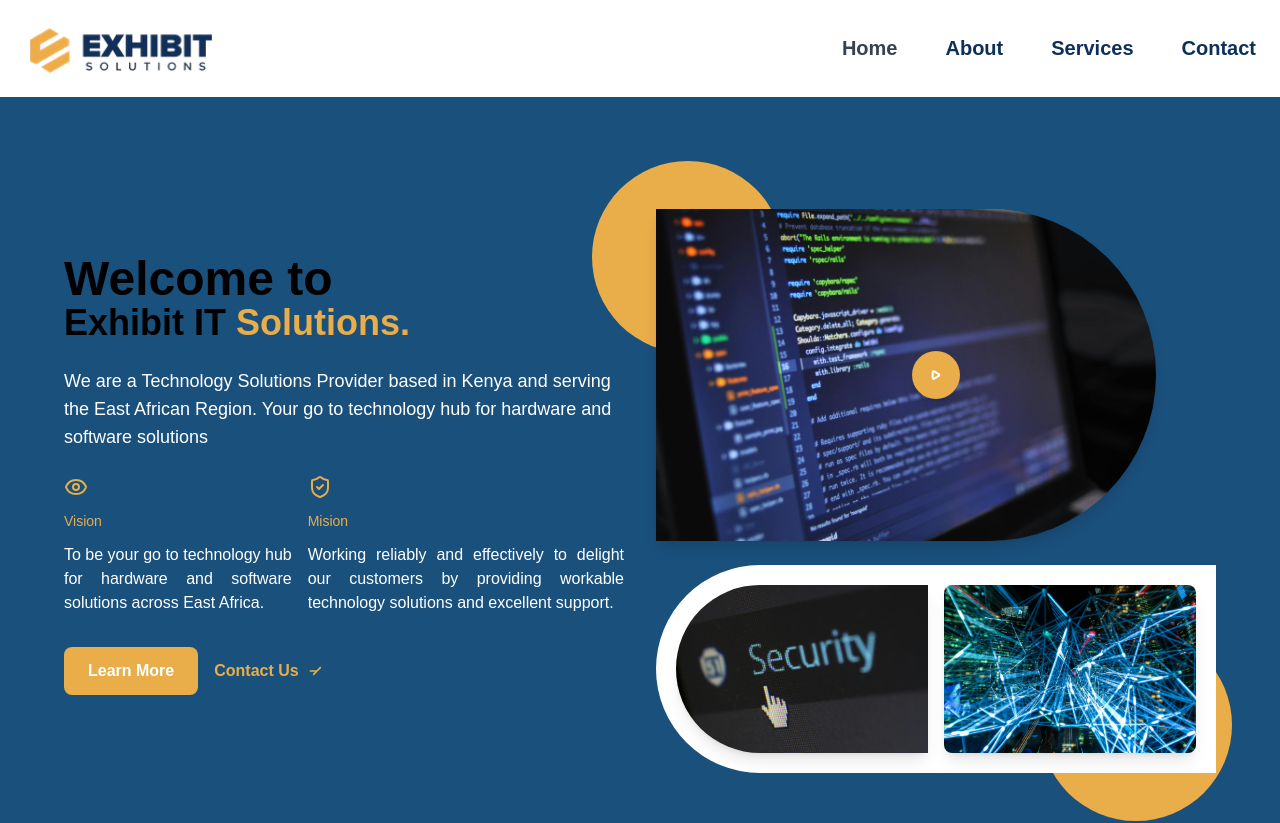
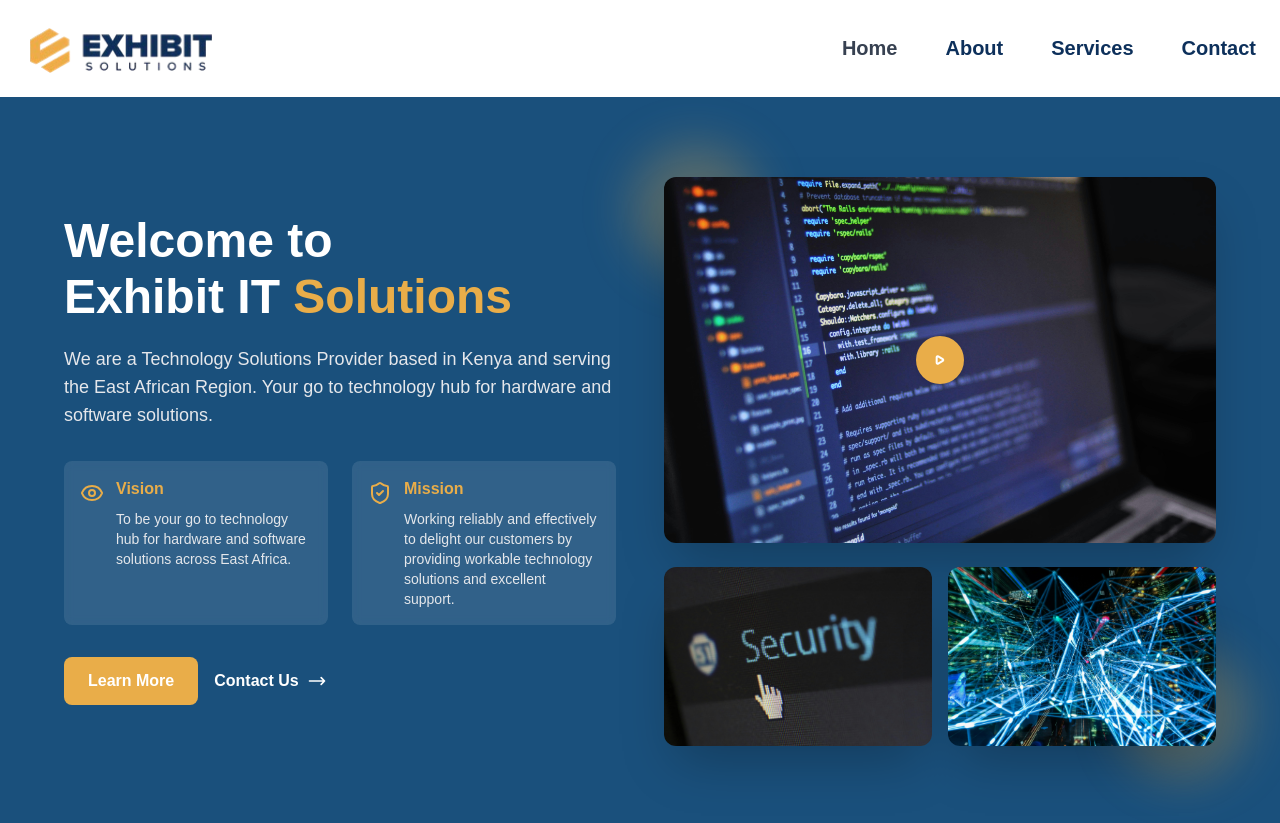
Before and after one commit to ExhibitSolutionsLtd/company-website, a Next.js app: page / in a window 1280 px wide. Shown: the top 823 px of the page. Built offline with nearby package versions, Linux system fonts and the light colour scheme.

Commit message:
updated company website

```diff
--- a/components/ui/Footer.jsx
+++ b/components/ui/Footer.jsx
@@ -160,7 +160,7 @@
 
       {/* Footer Bottom Section */}
       <div className="text-center text-sm text-white mt-12">
-        <p>© 2024. All Rights Reserved.</p>
+        <p>© 2025. All Rights Reserved.</p>
         <p className="mt-2">Exhibit IT solutions </p>
       </div>
     </footer>
--- a/components/ui/Hero.jsx
+++ b/components/ui/Hero.jsx
@@ -1,55 +1,195 @@
+// import Image from "next/image";
+// import { ShieldCheck, Eye } from "lucide-react";
+
+// const HeroSection = () => {
+//   return (
+//     <>
+//       <section className="bg-[#1a507c] py-16 px-6 md:py-20 md:px-8">
+//         <div className="max-w-6xl mx-auto grid grid-cols-1 lg:grid-cols-2 gap-8 items-center">
+//           {/* Left Text Section */}
+//           <div>
+//             <h1 className="text-5xl font-extrabold text-black">Welcome to</h1>
+//             <h1 className="text-5xl md:text-4xl font-bold  leading-tight">
+//               <span className="text-5xl md:text-4xl text-black">
+//                 Exhibit IT
+//               </span>{" "}
+//               <span className="text-secondary text-5xl md:text-4xl">
+//                 Solutions.
+//               </span>
+//             </h1>
+//             <p className="mt-6 text-white text-lg">
+//               We are a Technology Solutions Provider based in Kenya and serving
+//               the East African Region. Your go to technology hub for hardware
+//               and software solutions
+//             </p>
+//             <div className="flex gap-4 mt-6">
+//               <div className="flex flex-col gap-3 text-white">
+//                 <Eye className="text-secondary" />
+//                 <p className="text-secondary text-sm">Vision</p>
+//                 <p className="text-justify">
+//                   To be your go to technology hub for hardware and software
+//                   solutions across East Africa.
+//                 </p>
+//               </div>
+//               <div className="flex flex-col gap-3 text-white">
+//                 <ShieldCheck className="text-secondary" />
+//                 <p className="text-secondary text-sm">Mision</p>
+//                 <p className="text-justify">
+//                   Working reliably and effectively to delight our customers by
+//                   providing workable technology solutions and excellent support.
+//                 </p>
+//               </div>
+//             </div>
+//             <div className="mt-8 flex flex-wrap gap-4">
+//               <a
+//                 href="#about"
+//                 className="px-6 py-3 bg-secondary text-white font-semibold rounded-lg "
+//               >
+//                 Learn More
+//               </a>
+//               <a
+//                 href="#contact"
+//                 className="flex items-center text-secondary font-semibold hover:underline"
+//               >
+//                 <span>Contact Us</span>
+//                 <svg
+//                   xmlns="http://www.w3.org/2000/svg"
+//                   className="w-5 h-5 ml-2"
+//                   fill="none"
+//                   viewBox="0 0 24 24"
+//                   stroke="currentColor"
+//                 >
+//                   <path
+//                     strokeLinecap="round"
+//                     strokeLinejoin="round"
+//                     strokeWidth={2}
+//                     d="M8 16l4-4m0 0l4-4m-4 4H4"
+//                   />
+//                 </svg>
+//               </a>
+//             </div>
+//           </div>
+
+//           {/* Right Image Section */}
+//           <div className="relative mt-8">
+//             <div className="relative z-10">
+//               <div className="relative ">
+//                 <Image
+//                   src="/assets/code.jpg"
+//                   alt="Laptop with Code running"
+//                   className="rounded-lg shadow-lg rounded-r-full max-md:w-full"
+//                   width={500}
+//                   height={100}
+//                 />
+//                 <button className="absolute top-1/2 left-1/2 transform -translate-x-1/2 -translate-y-1/2 bg-secondary text-white p-3 rounded-full shadow-lg">
+//                   <svg
+//                     xmlns="http://www.w3.org/2000/svg"
+//                     className="w-6 h-6"
+//                     fill="none"
+//                     viewBox="0 0 24 24"
+//                     stroke="currentColor"
+//                   >
+//                     <path
+//                       strokeLinecap="round"
+//                       strokeLinejoin="round"
+//                       strokeWidth={2}
+//                       d="M14.752 11.168l-4.586-2.753a1 1 0 00-1.49.868v5.506a1 1 0 001.49.868l4.586-2.753a1 1 0 000-1.736z"
+//                     />
+//                   </svg>
+//                 </button>
+//               </div>
+
+//               <div className="mt-6 grid grid-cols-2 gap-4 rounded-l-full bg-white p-5">
+//                 <Image
+//                   src="/assets/security.jpg"
+//                   alt="Security"
+//                   className="rounded-lg shadow-lg rounded-l-full"
+//                   width={400}
+//                   height={200}
+//                 />
+
+//                 <Image
+//                   src="/assets/technology.jpg"
+//                   alt="Technology"
+//                   className="rounded-lg shadow-lg"
+//                   width={300}
+//                   height={200}
+//                 />
+//               </div>
+//             </div>
+
+//             {/* Decorative Shapes */}
+//             <div className="absolute -top-12 -left-16 w-48 h-48 bg-secondary rounded-full z-0"></div>
+//             <div className="absolute -bottom-12 -right-4 w-48 h-48 bg-secondary rounded-full z-0"></div>
+//           </div>
+//         </div>
+//       </section>
+//     </>
+//   );
+// };
+
+// export default HeroSection;
+
+
 import Image from "next/image";
 import { ShieldCheck, Eye } from "lucide-react";
 
 const HeroSection = () => {
   return (
-    <>
     <section className="bg-[#1a507c] py-16 px-6 md:py-20 md:px-8">
-        <div className="max-w-6xl mx-auto grid grid-cols-1 lg:grid-cols-2 gap-8 items-center">
+      <div className="max-w-6xl mx-auto grid grid-cols-1 lg:grid-cols-2 gap-12 items-center">
         {/* Left Text Section */}
-          <div>
-            <h1 className="text-5xl font-extrabold text-black">Welcome to</h1>
-            <h1 className="text-5xl md:text-4xl font-bold  leading-tight">
-              <span className="text-5xl md:text-4xl text-black">
-                Exhibit IT
-              </span>{" "}
-              <span className="text-secondary text-5xl md:text-4xl">
-                Solutions.
-              </span>
+        <div className="order-2 lg:order-1">
+          <h1 className="text-4xl md:text-5xl font-extrabold text-white mb-2">Welcome to</h1>
+          <h1 className="text-4xl md:text-5xl font-bold leading-tight mb-6">
+            <span className="text-white">Exhibit IT</span>{" "}
+            <span className="text-secondary">Solutions</span>
           </h1>
-            <p className="mt-6 text-white text-lg">
+
+          <p className="text-lg text-gray-200 mb-8">
             We are a Technology Solutions Provider based in Kenya and serving
             the East African Region. Your go to technology hub for hardware
-              and software solutions
+            and software solutions.
           </p>
-            <div className="flex gap-4 mt-6">
-              <div className="flex flex-col gap-3 text-white">
-                <Eye className="text-secondary" />
-                <p className="text-secondary text-sm">Vision</p>
-                <p className="text-justify">
+
+          <div className="grid grid-cols-1 md:grid-cols-2 gap-6 mb-8">
+            <div className="bg-white/10 p-4 rounded-lg backdrop-blur-sm">
+              <div className="flex items-start gap-3">
+                <Eye className="text-secondary mt-1 flex-shrink-0" />
+                <div>
+                  <p className="text-secondary font-semibold mb-2">Vision</p>
+                  <p className="text-gray-200 text-sm">
                     To be your go to technology hub for hardware and software
                     solutions across East Africa.
                   </p>
                 </div>
-              <div className="flex flex-col gap-3 text-white">
-                <ShieldCheck className="text-secondary" />
-                <p className="text-secondary text-sm">Mision</p>
-                <p className="text-justify">
+              </div>
+            </div>
+
+            <div className="bg-white/10 p-4 rounded-lg backdrop-blur-sm">
+              <div className="flex items-start gap-3">
+                <ShieldCheck className="text-secondary mt-1 flex-shrink-0" />
+                <div>
+                  <p className="text-secondary font-semibold mb-2">Mission</p>
+                  <p className="text-gray-200 text-sm">
                     Working reliably and effectively to delight our customers by
                     providing workable technology solutions and excellent support.
                   </p>
                 </div>
               </div>
-            <div className="mt-8 flex flex-wrap gap-4">
+            </div>
+          </div>
+
+          <div className="flex flex-wrap gap-4">
             <a
               href="#about"
-                className="px-6 py-3 bg-secondary text-white font-semibold rounded-lg "
+              className="px-6 py-3 bg-secondary hover:bg-secondary/90 text-white font-semibold rounded-lg transition-colors"
             >
               Learn More
             </a>
             <a
               href="#contact"
-                className="flex items-center text-secondary font-semibold hover:underline"
+              className="flex items-center text-white hover:text-secondary font-semibold transition-colors"
             >
               <span>Contact Us</span>
               <svg
@@ -63,7 +203,7 @@
                   strokeLinecap="round"
                   strokeLinejoin="round"
                   strokeWidth={2}
-                    d="M8 16l4-4m0 0l4-4m-4 4H4"
+                  d="M17 8l4 4m0 0l-4 4m4-4H3"
                 />
               </svg>
             </a>
@@ -71,17 +211,18 @@
         </div>
 
         {/* Right Image Section */}
-          <div className="relative mt-8">
-            <div className="relative z-10">
-              <div className="relative ">
+        <div className="relative order-1 lg:order-2">
+          <div className="relative z-10 flex flex-col gap-6">
+            <div className="relative overflow-hidden rounded-xl shadow-2xl">
               <Image
                 src="/assets/code.jpg"
                 alt="Laptop with Code running"
-                  className="rounded-lg shadow-lg rounded-r-full max-md:w-full"
-                  width={500}
-                  height={100}
+                className="w-full h-auto object-cover"
+                width={600}
+                height={400}
+                priority
               />
-                <button className="absolute top-1/2 left-1/2 transform -translate-x-1/2 -translate-y-1/2 bg-secondary text-white p-3 rounded-full shadow-lg">
+              <button className="absolute top-1/2 left-1/2 transform -translate-x-1/2 -translate-y-1/2 bg-secondary hover:bg-secondary/90 text-white p-3 rounded-full shadow-lg transition-colors">
                 <svg
                   xmlns="http://www.w3.org/2000/svg"
                   className="w-6 h-6"
@@ -99,32 +240,34 @@
               </button>
             </div>
 
-              <div className="mt-6 grid grid-cols-2 gap-4 rounded-l-full bg-white p-5">
+            <div className="flex gap-4">
+              <div className="flex-1 overflow-hidden rounded-xl shadow-2xl">
                 <Image
                   src="/assets/security.jpg"
                   alt="Security"
-                  className="rounded-lg shadow-lg rounded-l-full"
-                  width={400}
+                  className="w-full h-auto object-cover"
+                  width={300}
                   height={200}
                 />
-
+              </div>
+              <div className="flex-1 overflow-hidden rounded-xl shadow-2xl">
                 <Image
                   src="/assets/technology.jpg"
                   alt="Technology"
-                  className="rounded-lg shadow-lg"
+                  className="w-full h-auto object-cover"
                   width={300}
                   height={200}
                 />
               </div>
             </div>
+          </div>
 
-            {/* Decorative Shapes */}
-            <div className="absolute -top-12 -left-16 w-48 h-48 bg-secondary rounded-full z-0"></div>
-            <div className="absolute -bottom-12 -right-4 w-48 h-48 bg-secondary rounded-full z-0"></div>
+          {/* Decorative Elements */}
+          <div className="absolute -top-8 -left-8 w-32 h-32 bg-secondary/30 rounded-full z-0 blur-xl"></div>
+          <div className="absolute -bottom-8 -right-8 w-32 h-32 bg-secondary/30 rounded-full z-0 blur-xl"></div>
         </div>
       </div>
     </section>
-    </>
   );
 };
 
```
Also changed, not shown: components/ui/Team.jsx (+27 -8 lines), 1 other file (tests, documents, lock files or other folders). Lines whose indentation alone changed are shown as unchanged.
